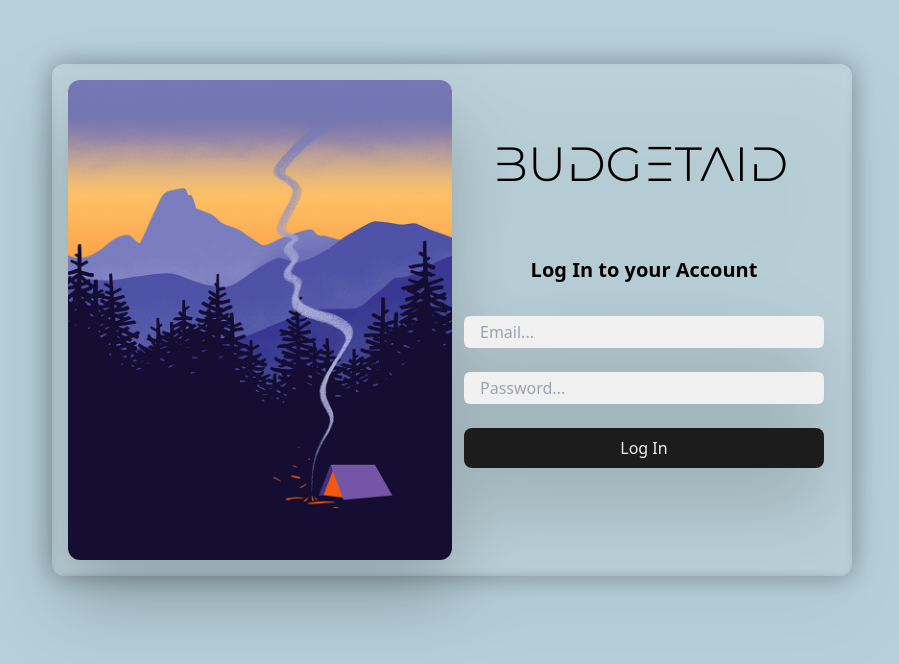
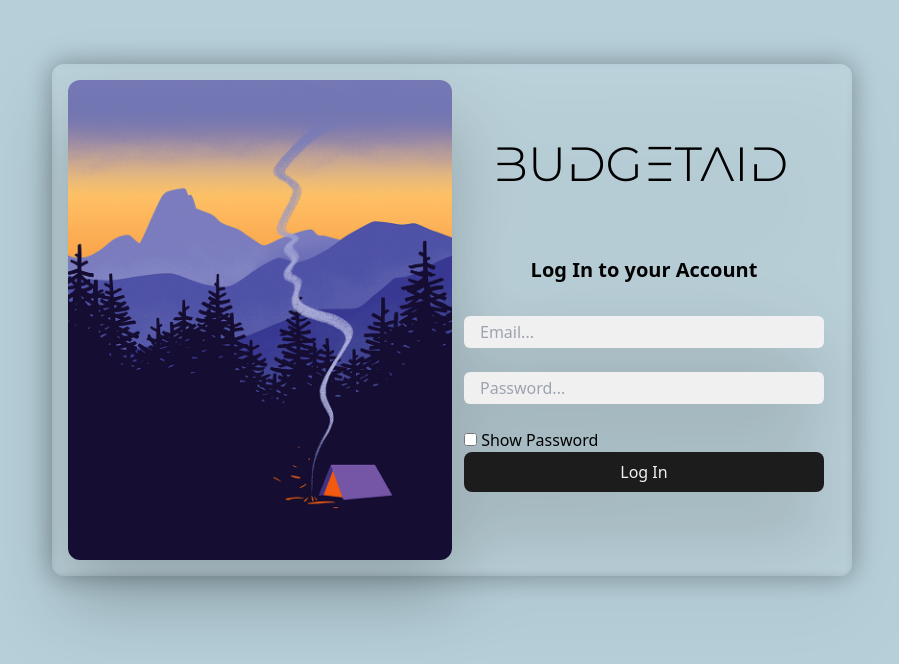
Before and after one commit to anuragdaksh7/web-based-expense-tracker, a website: page login.html in a window 1280 px wide. Shown: the whole page, without its empty margins (188-1087 px from the left). Drawn offline with nearby package versions, Linux system fonts and the light colour scheme; files that its build step writes are made by us from their sources; files whose address does not match are found by name.

Commit message:
showpassword checkbox added

```diff
--- a/login.html
+++ b/login.html
@@ -17,6 +17,18 @@
     <link rel="preconnect" href="https://fonts.googleapis.com">
     <link rel="preconnect" href="https://fonts.gstatic.com" crossorigin>
     <link href="https://fonts.googleapis.com/css2?family=Noto+Sans+JP:wght@100;600&display=swap" rel="stylesheet">
+    <script>
+        function togglePasswordVisibility() {
+          var passwordInput = document.getElementById("password");
+          var showPasswordCheckbox = document.getElementById("showPassword");
+
+          if (showPasswordCheckbox.checked) {
+            passwordInput.type = "text";
+          } else {
+            passwordInput.type = "password";
+          }
+        }
+      </script>
 </head>
 
 <body class="bg-[#b6cfd9]">
@@ -38,9 +50,11 @@
                         <input class="mb-6 bg-[#f0f0f0]
                             h-8 border-0 outline-none pl-4 w-full rounded-md
                             " type="email" name="email" placeholder="Email..."><br>
-                        <input name="password" class="mb-6 bg-[#f0f0f0]
+                        <input name="password" id="password" class="mb-6 bg-[#f0f0f0]
                             h-8 border-0 outline-none pl-4 w-full rounded-md
                             " type="password" placeholder="Password..."><br>
+                            <input type="checkbox" id="showPassword" onchange="togglePasswordVisibility()">
+                            <label for="showPassword">Show Password</label>
                         <button class="w-full bg-[#1c1c1d] text-[#f0f0f0] py-2
                             rounded-lg">Log In</button>
                     </form>
```
Also changed, not shown: signup.html (+14 -1 lines).
